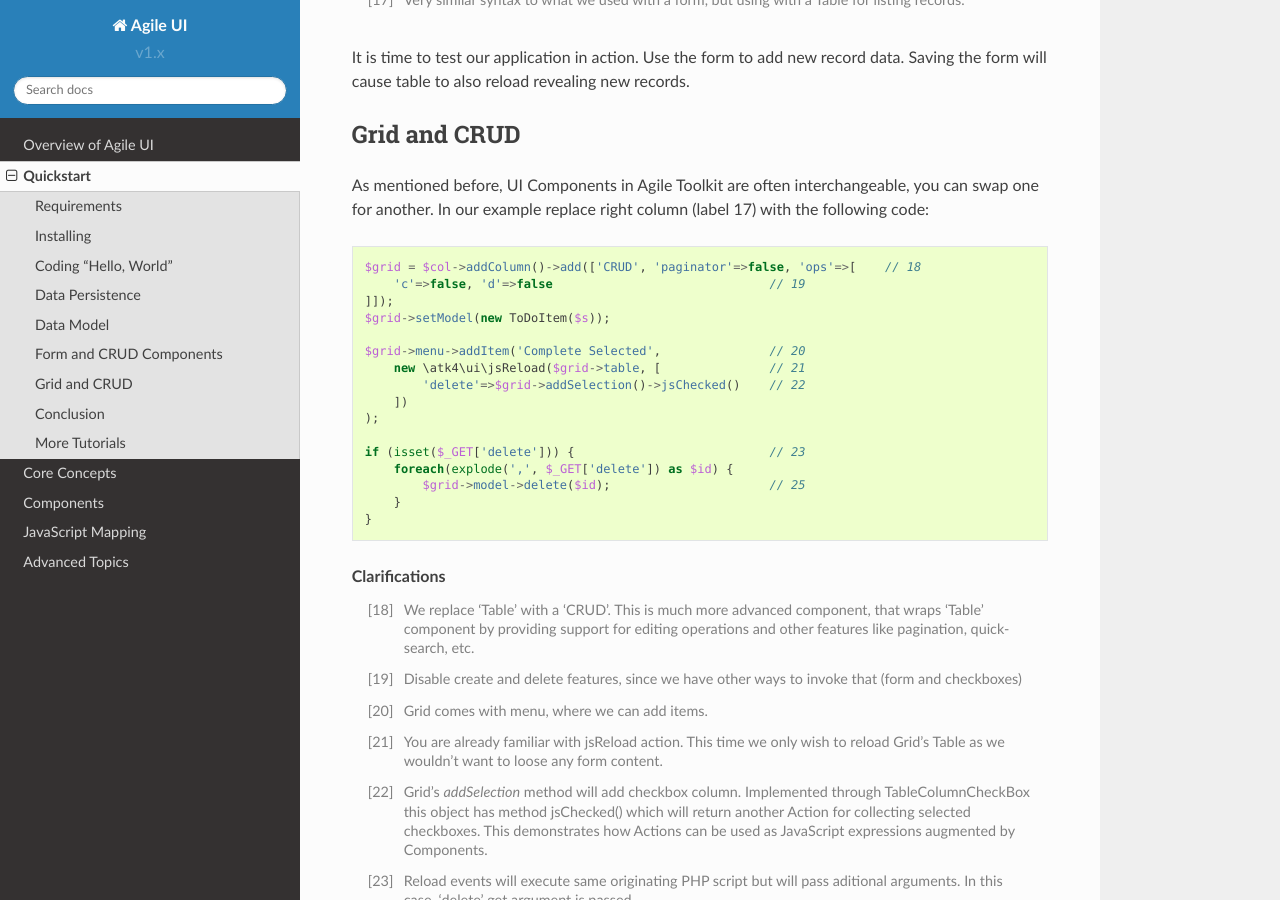
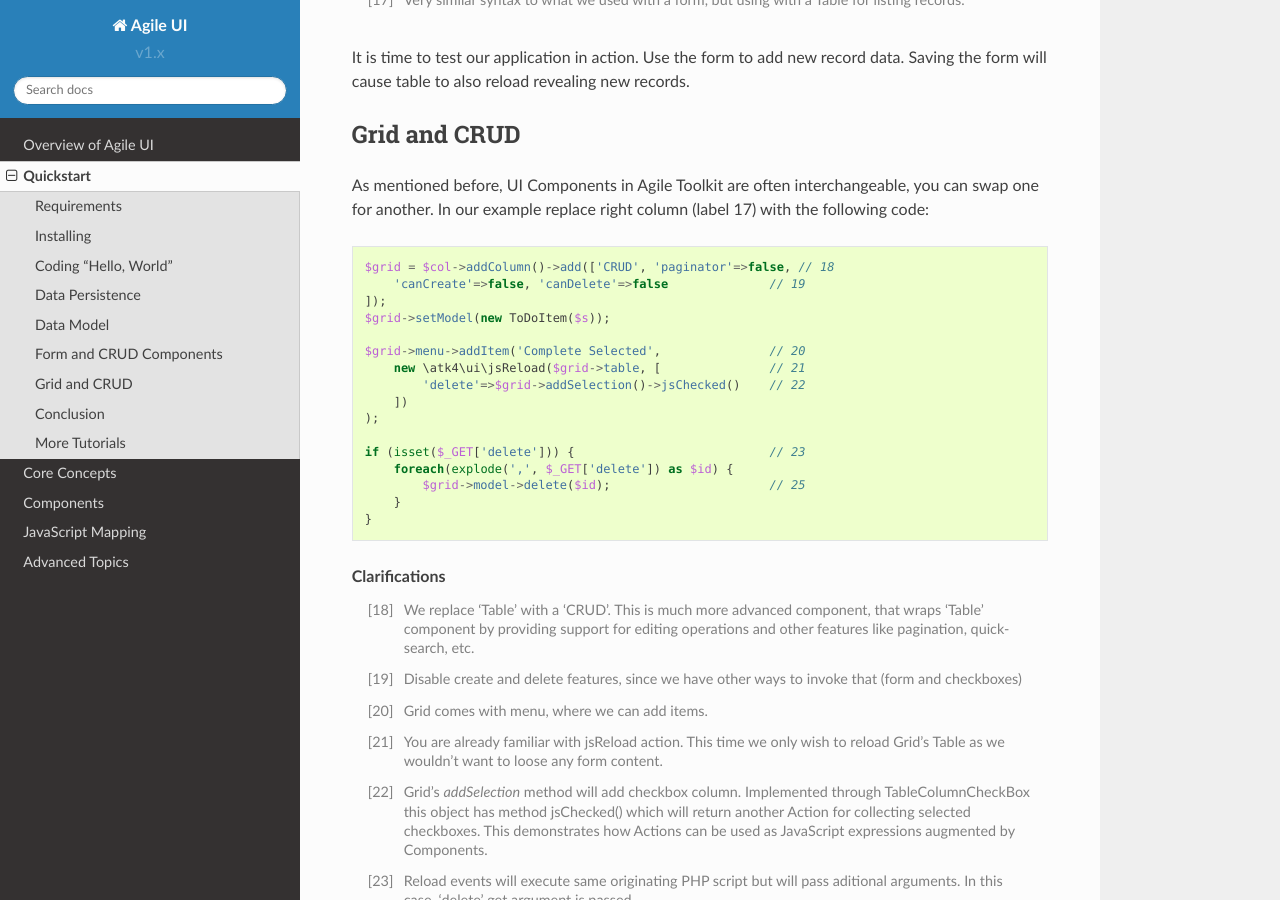
Before and after one commit to atk4/ui, a Sphinx documentation site: the page built from docs/quickstart.rst, in a window 1280 px wide and 900 px high, scrolled down 3479 px. Built offline with Sphinx 7.4.7 and the Read the Docs theme 2.0.0, drawn with Linux system fonts in a browser that asks for light colours; pages that are not in the unit, such as notebooks, are missing from menus.

```diff
--- a/docs/quickstart.rst
+++ b/docs/quickstart.rst
@@ -174,9 +174,9 @@ Grid and CRUD
 As mentioned before, UI Components in Agile Toolkit are often interchangeable, you can swap one for
 another. In our example replace right column (label 17) with the following code::
 
-    $grid = $col->addColumn()->add(['CRUD', 'paginator'=>false, 'ops'=>[    // 18
-        'c'=>false, 'd'=>false                              // 19
-    ]]);
+    $grid = $col->addColumn()->add(['CRUD', 'paginator'=>false, // 18
+        'canCreate'=>false, 'canDelete'=>false              // 19
+    ]);
     $grid->setModel(new ToDoItem($s));
 
     $grid->menu->addItem('Complete Selected',               // 20
```
